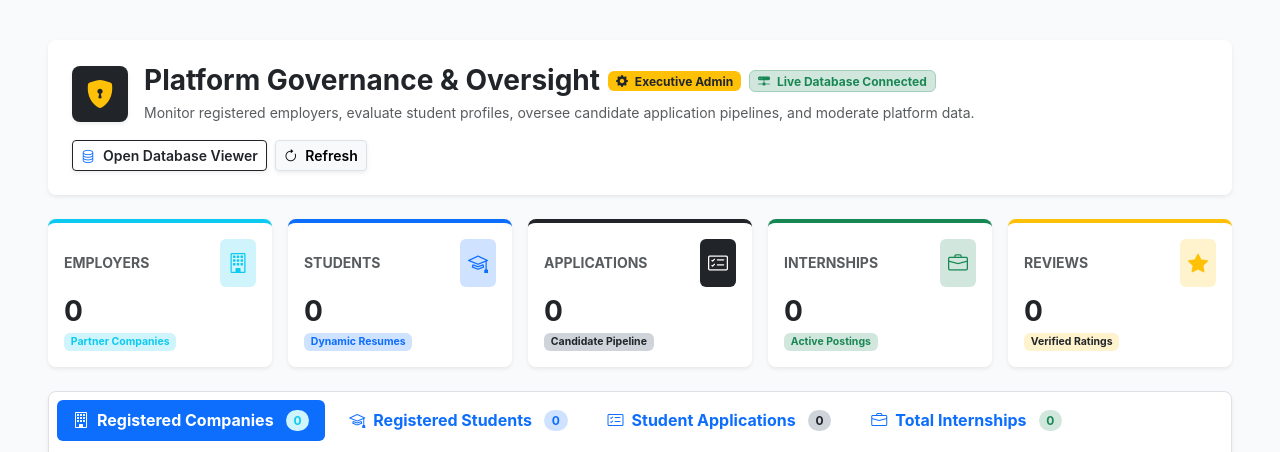
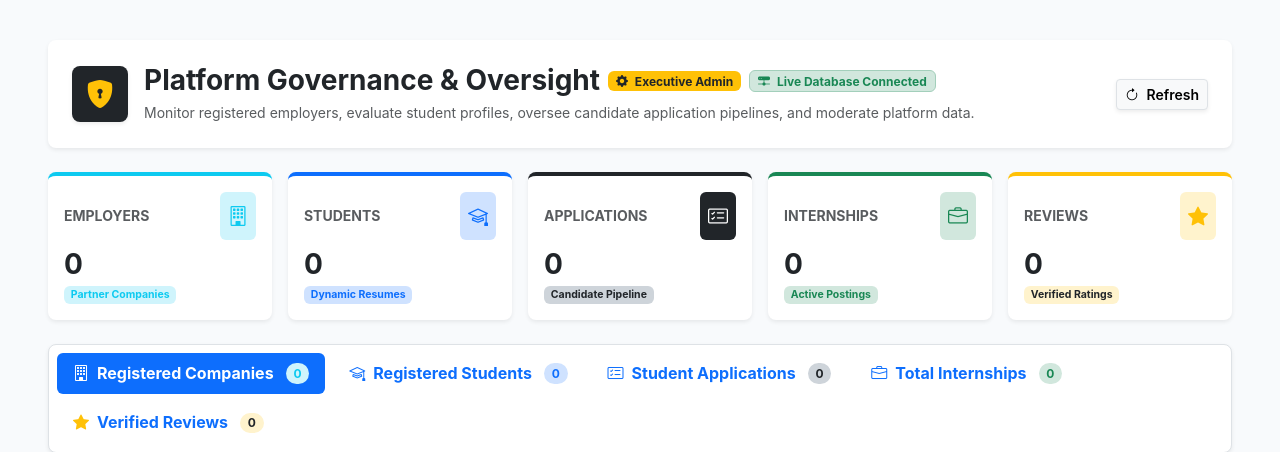
Before and after one commit to ragath-2006/interhub, a Flask app: page /admin/dashboard in a window 1280 px wide. Shown: the part 72-524 px from the top of the page. Run offline with Flask 3, Linux system fonts and the light colour scheme; the visitor is signed in with stand-in values (Sample User, id 1); data that the repository does not hold is empty; some libraries are stand-ins or nearby versions.

Commit message:
Remove database viewer links from admin UI

```diff
--- a/templates/admin/dashboard.html
+++ b/templates/admin/dashboard.html
@@ -25,10 +25,6 @@
                 </div>
 
                 <div class="d-flex gap-2 flex-wrap">
-                    <a href="{{ url_for('db_viewer') }}" class="btn btn-outline-dark btn-sm fw-semibold shadow-sm d-flex align-items-center gap-2">
-                        <i class="bi bi-database text-primary"></i>
-                        <span>Open Database Viewer</span>
-                    </a>
                     <a href="{{ url_for('admin_dashboard') }}" class="btn btn-light btn-sm fw-semibold border shadow-sm" title="Refresh data">
                         <i class="bi bi-arrow-clockwise me-1"></i> Refresh
                     </a>
--- a/templates/base.html
+++ b/templates/base.html
@@ -102,11 +102,6 @@
                             </li>
                         {% elif current_user.role == 'admin' %}
                             <li class="nav-item">
-                                <a class="btn btn-outline-dark btn-sm fw-bold" href="{{ url_for('db_viewer') }}">
-                                    <i class="bi bi-database me-1 text-primary"></i> Database Viewer
-                                </a>
-                            </li>
-                            <li class="nav-item">
                                 <a class="btn btn-warning btn-sm fw-bold" href="{{ url_for('admin_dashboard') }}">
                                     <i class="bi bi-shield-lock me-1"></i> Admin Panel
                                 </a>
```
